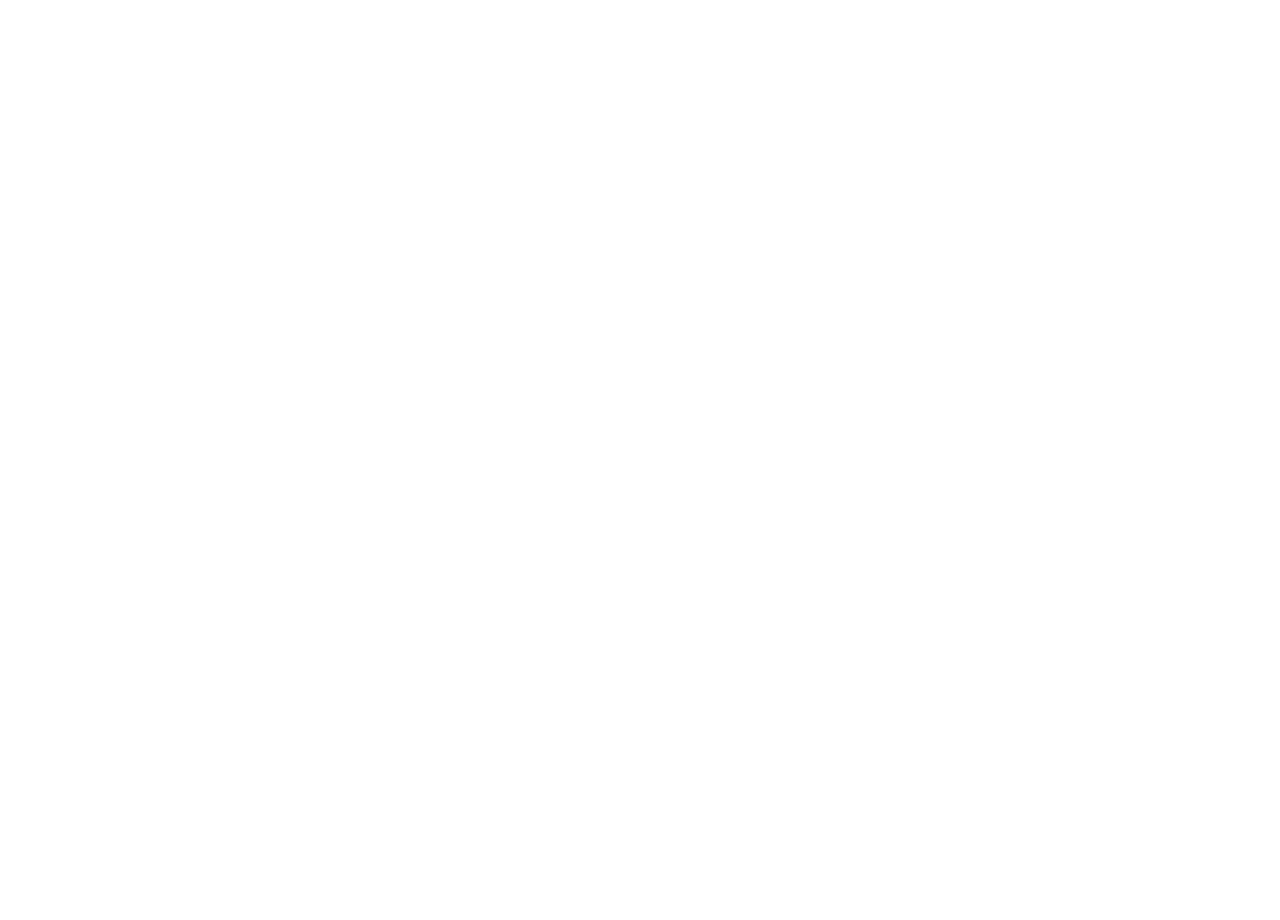
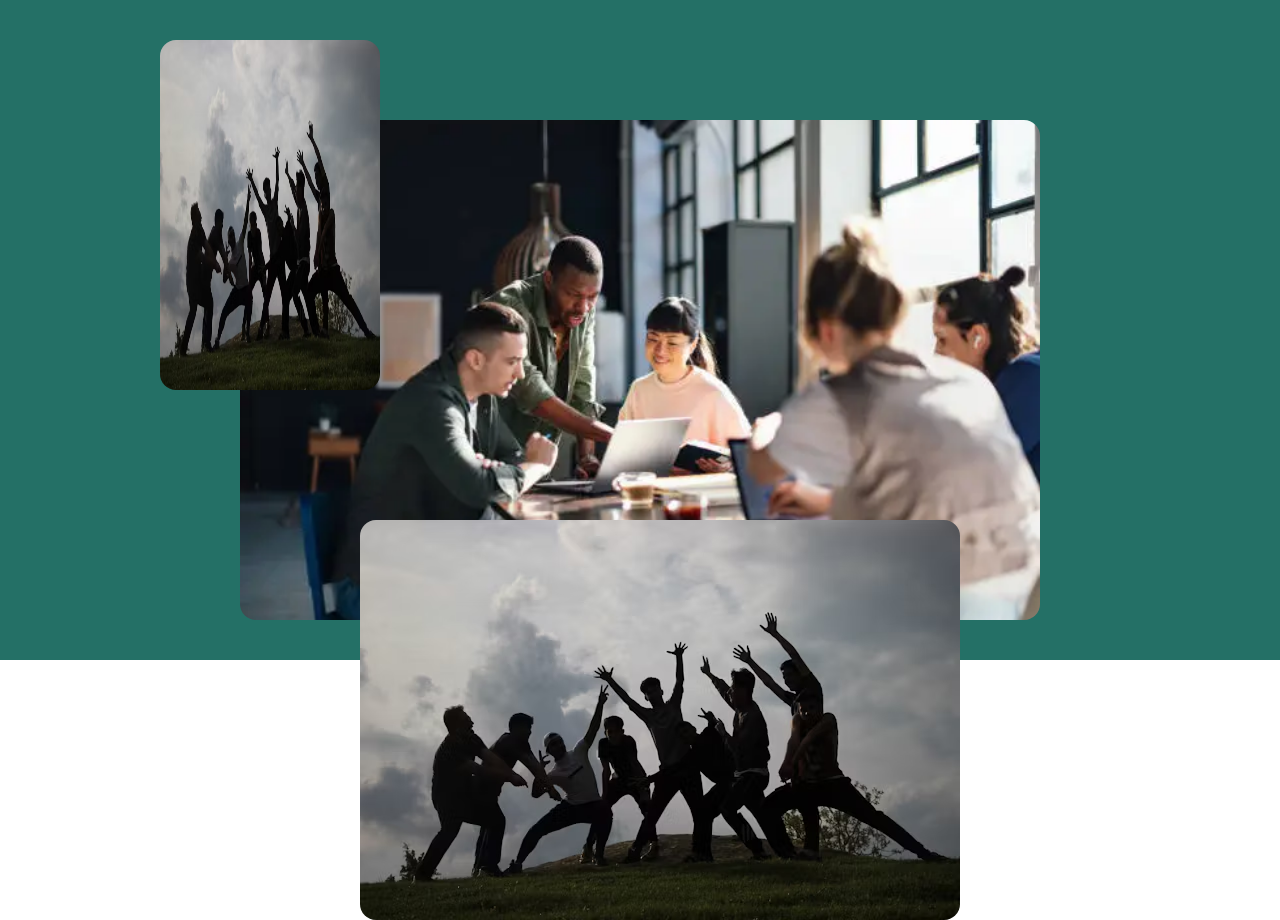
Before and after one commit to didier-bazayesu/Arcturus-Group, a React (Vite) app: page /main_design in a window 1280 px wide. Before the commit this address had no page. Shown: the part 80-1000 px from the top of the page. Before the commit the page ends 800 px from the top, so only its background shows below. Built offline with nearby package versions, Linux system fonts and the light colour scheme.

Commit message:
feat: change in app.jsx

```diff
--- a/src/App.jsx
+++ b/src/App.jsx
@@ -2,6 +2,7 @@
 import HandleLogin from "./Pages/Login";
 import HandleSignUp from "./Pages/Signup";
 import AboutUs from "./Pages/About";
+import MainDesign from "./MainDesign";
 
 function App() {
   return (
@@ -9,6 +10,7 @@
     <>
       <Router>
         <Routes>
+          <Route path="/main_design" element={<MainDesign/>}></Route>
           <Route path="/login" element={<HandleLogin />} />
           <Route path="/" element={<Navigate to="/login" />} />
           <Route path="/signup" element={<HandleSignUp />} />
--- /dev/null
+++ b/src/MainDesign.jsx
@@ -0,0 +1,49 @@
+import React from 'react'
+import screenshoot from './assets/screenshoot.png'
+import mission from './assets/mision.avif'
+import { motion } from "framer-motion";
+
+
+function MainDesign() {
+  return (
+
+      <div className="p-10 bg-[#247066]">
+          <div
+              className={`bg-[url('assets/where.webp')] w-full md:w-2/3 bg-cover bg-center h-[400px] md:h-[500px] mt-20 md:mt-40 flex mx-auto rounded-2xl relative`}
+          >
+              {/* First child image */}
+              <motion.div
+                  initial={{ x: -200, opacity: 0 }}
+                  animate={{ x: 0, opacity: 1 }}
+                  transition={{ duration: 1 }}
+                  className="relative"
+              >
+                  <img
+                      src={mission}
+                      alt=""
+                      className="w-[200px] sm:w-[250px] md:w-[300px] h-[250px] sm:h-[300px] md:h-[350px] rounded-2xl -ml-5 sm:-ml-10 md:-ml-20 -mt-5 sm:-mt-10 md:-mt-20"
+                  />
+              </motion.div>
+
+              {/* Second child image */}
+              <motion.div
+                  initial={{ y: 100, opacity: 0 }}
+                  animate={{ y: 0, opacity: 1 }}
+                  transition={{ duration: 1, delay: 0.5 }}
+                  className="absolute bottom-0 right-0 -mb-[150px] sm:-mb-[200px] md:-mb-[300px] mr-5 sm:mr-10 md:mr-20"
+              >
+                  <img
+                      src={mission}
+                      alt=""
+                      className="w-[300px] sm:w-[450px] md:w-[600px] h-[200px] sm:h-[300px] md:h-[400px] rounded-2xl"
+                  />
+              </motion.div>
+          </div>
+      </div>
+
+
+
+  )
+}
+
+export default MainDesign
```
Also changed, not shown: src/assets/where.webp (renamed from src/assets/where we work.webp).
